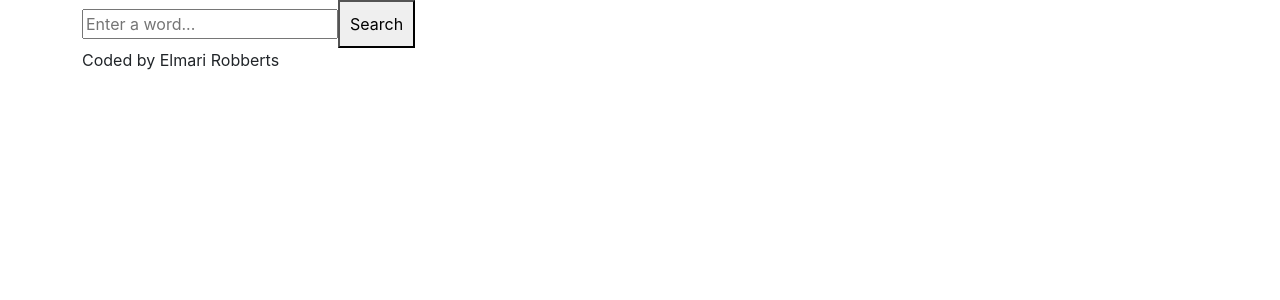
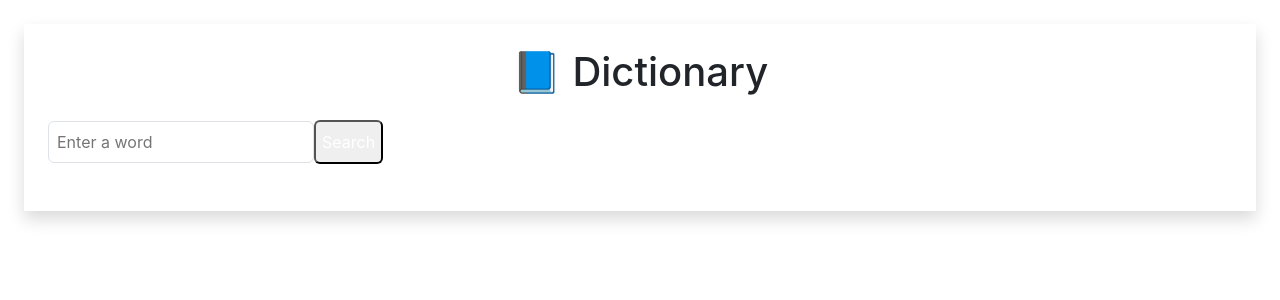
Before and after one commit to Elmari121/dictionary-app, a React (Create React App) app: page / in a window 1280 px wide. Shown: the top 300 px of the page. Built offline with nearby package versions, Linux system fonts and the light colour scheme.

Commit message:
api change changed to filter only one meaning

```diff
--- a/src/App.js
+++ b/src/App.js
@@ -1,19 +1,11 @@
-import "./App.css";
+import React from "react";
 import Dictionary from "./dictionary";
+
+
 export default function App() {
   return (
-    <div className="App">
-      <div className="container">
-        <header className="App-header">
-
-        </header>
-        <main>
-          <Dictionary />
-        </main>
-        <footer className="App-footer">
-          Coded by Elmari Robberts
-        </footer>
-      </div>
+    <div className="bg-gray-100 min-h-screen p-4">
+      <Dictionary />
     </div>
   );
 }
--- a/src/Meaning.js
+++ b/src/Meaning.js
@@ -1,26 +1,19 @@
 import React from "react";
 
-export default function Meaning(props) {
-  const { partOfSpeech, definitions } = props.meaning;
-
-  if (!definitions || definitions.length === 0) {
+export default function Meaning({ meaning }) {
+  if (!meaning || !Array.isArray(meaning.definitions) || meaning.definitions.length === 0) {
     return null;
   }
 
+  const firstDefinition = meaning.definitions[0];
+
   return (
-    <div className="Meaning">
-      <h3>{partOfSpeech}</h3>
-      {definitions.map(function (definition, index) {
-        return (
-          <div key={index}>
-            <p>
-              {definition.definition}
-              <br />
-              <em>{definition.example ?? ""}</em>
-            </p>
-          </div>
-        );
-      })}
+    <div className="mb-4">
+      <p className="italic text-gray-600">{meaning.partOfSpeech}</p>
+      <p className="text-sm text-gray-800">{firstDefinition.definition}</p>
+      {firstDefinition.example && (
+        <p className="text-xs text-gray-500 mt-1">e.g. {firstDefinition.example}</p>
+      )}
     </div>
   );
 }
--- a/src/Results.js
+++ b/src/Results.js
@@ -1,21 +1,20 @@
 import React from "react";
 import Meaning from "./Meaning";
 
-export default function Results(props) {
-  if (props.results) {
-    return (
-      <div className="Results">
-        <h2>{props.results.word}</h2>
-        {props.results.meanings.map(function (meaning, index) {
-          return (
-            <div key={index}>
-              <Meaning meaning={meaning} />
-            </div>
-          );
-        })}
-      </div>
-    );
-  } else {
-    return null;
+export default function Result({ result }) {
+  if (!result || !Array.isArray(result.meanings) || result.meanings.length === 0) {
+    return <p className="mt-4 text-red-500">No meanings available.</p>;
   }
+
+  const firstMeaning = result.meanings[0];
+
+  return (
+    <div className="mt-6">
+      <h2 className="text-xl font-semibold mb-2 capitalize">{result.word}</h2>
+      {result.phonetics?.[0]?.text && (
+        <p className="text-sm text-gray-500 mb-2">/{result.phonetics[0].text}/</p>
+      )}
+      <Meaning meaning={firstMeaning} />
+    </div>
+  );
 }
--- a/src/dictionary.css
+++ b/src/dictionary.css
@@ -1,48 +1,6 @@
-.dictionary {
-  text-align: center;
+body {
+  font-family: sans-serif;
+  background-color: #f3f4f6;
+  margin: 0;
+  padding: 0;
 }
-
-.search-form {
-  margin-bottom: 20px;
-}
-
-.search-input {
-  padding: 10px;
-  font-size: 16px;
-  width: 70%;
-  margin-right: 10px;
-}
-
-.search-button {
-  padding: 10px 20px;
-  font-size: 16px;
-}
-
-.error-message {
-  color: red;
-}
-
-.result {
-  text-align: left;
-  border-top: 1px solid #ddd;
-  padding-top: 20px;
-}
-
-.pronunciation {
-  font-style: italic;
-  color: #555;
-}
-
-.meaning {
-  margin-top: 10px;
-}
-
-.example {
-  margin-top: 10px;
-  color: #666;
-}
-
-.synonyms {
-  margin-top: 10px;
-  font-style: italic;
-}
--- a/src/dictionary.js
+++ b/src/dictionary.js
@@ -1,46 +1,49 @@
 import React, { useState } from "react";
 import axios from "axios";
-import Results from "./Results";
-import "./dictionary.css";
+import Result from "./Results";
 
 export default function Dictionary() {
-  let [keyword, setKeyword] = useState("");
-  let [results, setResults] = useState(null);
+  const [word, setWord] = useState("");
+  const [result, setResult] = useState(null);
+  const [error, setError] = useState("");
 
-  function handleResponse(response) {
-    console.log("API response:", response.data);
-setResults(response.data);
+  const searchWord = async () => {
+    if (!word.trim()) return;
+    try {
+      const response = await axios.get(
+        `https://api.dictionaryapi.dev/api/v2/entries/en/${word}`
+      );
+      setResult(response.data[0]);
+      setError("");
+    } catch (err) {
+      setResult(null);
+      setError("Word not found. Please try another.");
+    }
+  };
 
-  }
-
-  function search(event) {
-    event.preventDefault();
-    if (!keyword) {
-      alert("Please enter a word");
-      return;
-    }
-
-    let apiUrl = `https://api.shecodes.io/dictionary/v1/define?word=${keyword}&key=30927dtfa44b4770359oe8258a9c5b2c`;
-    axios.get(apiUrl).then(handleResponse);
-  }
-
-  function handleKeywordChange(event) {
-    setKeyword(event.target.value);
-  }
+  const handleKeyDown = (e) => {
+    if (e.key === "Enter") searchWord();
+  };
 
   return (
-    <div className="Dictionary">
-      <form onSubmit={search}>
-        <input
-          type="search"
-          placeholder="Enter a word..."
-          onChange={handleKeywordChange}
-        />
-        <button type="submit" style={{ padding: 10, fontSize: 16 }}>
-          Search
-        </button>
-      </form>
-      <Results results={results} />
+    <div className="max-w-md mx-auto mt-10 p-4 bg-white rounded-xl shadow">
+      <h1 className="text-2xl font-bold text-center mb-4">📘 Dictionary</h1>
+      <input
+        type="text"
+        value={word}
+        onChange={(e) => setWord(e.target.value)}
+        onKeyDown={handleKeyDown}
+        placeholder="Enter a word"
+        className="w-full border p-2 rounded mb-4"
+      />
+      <button
+        onClick={searchWord}
+        className="w-full bg-blue-600 text-white py-2 rounded hover:bg-blue-700"
+      >
+        Search
+      </button>
+      {error && <p className="text-red-500 mt-4">{error}</p>}
+      {result && <Result result={result} />}
     </div>
   );
 }
```
